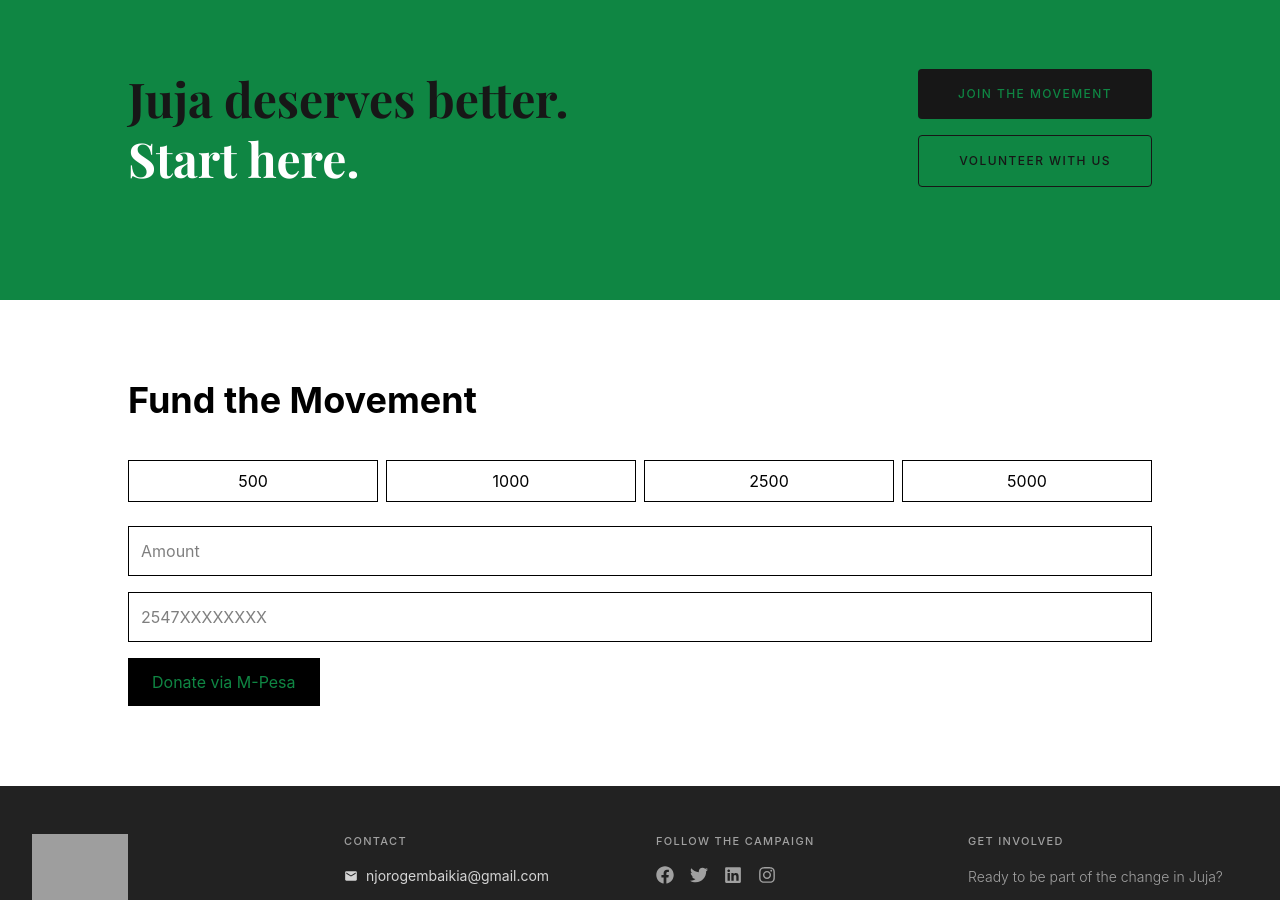
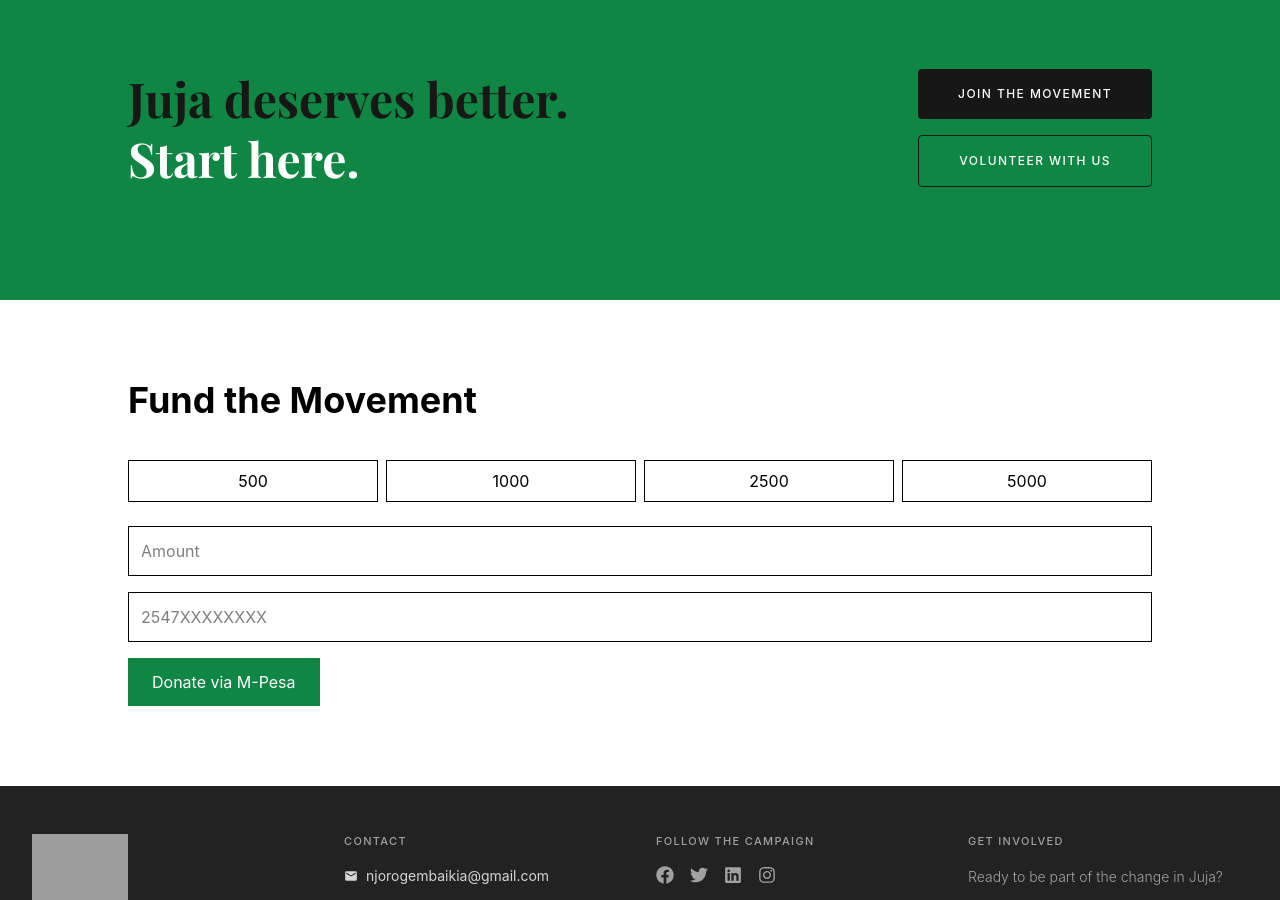
Before and after one commit to Blindtroop/mbaikia, a React (Vite) app: page / in a window 1280 px wide. Shown: the part 3280-4180 px from the top of the page. Built offline with nearby package versions, Linux system fonts and the light colour scheme; grey boxes are pictures that could not be loaded.

Commit message:
fixed colors

```diff
--- a/src/assets/components/donate/donate.jsx
+++ b/src/assets/components/donate/donate.jsx
@@ -77,7 +77,7 @@ export default function Donate() {
         <button
           onClick={donate}
           disabled={loading}
-          className="bg-black text-[#0F8643] px-6 py-3 cursor-pointer"
+          className="bg-[#0F8643] text-white px-6 py-3 cursor-pointer"
         >
           {loading ? "Sending..." : "Donate via M-Pesa"}
         </button>
--- a/src/assets/components/footer/footer.jsx
+++ b/src/assets/components/footer/footer.jsx
@@ -82,7 +82,7 @@ const Footer = ({ onContactOpen }) => {
             </p>
             <button
               onClick={onContactOpen}
-              className="border border-[#0F8643] cursor-pointer text-[#0F8643] text-[11px] font-medium tracking-[0.1em] uppercase px-5 py-2.5 rounded-sm hover:bg-[#0F8643] hover:text-neutral-900 transition"
+              className="border border-[#0F8643] cursor-pointer text-white text-[11px] font-medium tracking-[0.1em] uppercase px-5 py-2.5 rounded-sm hover:bg-[#0F8643] hover:text-neutral-900 transition"
             >
               Join the Movement
             </button>
--- a/src/assets/components/join/join.jsx
+++ b/src/assets/components/join/join.jsx
@@ -21,13 +21,13 @@ export default function Join({ onContactOpen }) {
         <div className="flex flex-col gap-4 items-start md:items-end flex-shrink-0">
           <button
             onClick={onContactOpen}
-            className="bg-neutral-900 text-[#0F8643] px-10 py-4 cursor-pointer text-[12px] font-medium tracking-[0.12em] uppercase rounded-sm hover:bg-neutral-800 transition w-full md:w-auto"
+            className="bg-neutral-900 text-white px-10 py-4 cursor-pointer text-[12px] font-medium tracking-[0.12em] uppercase rounded-sm hover:bg-neutral-800 transition w-full md:w-auto"
           >
             Join the Movement
           </button>
           <button
             onClick={onContactOpen}
-            className="bg-transparent border border-neutral-900 cursor-pointer text-neutral-900 px-10 py-4 text-[12px] font-medium tracking-[0.12em] uppercase rounded-sm hover:bg-neutral-900 hover:text-[#0F8643] transition w-full md:w-auto"
+            className="bg-transparent border border-neutral-900 cursor-pointer text-white px-10 py-4 text-[12px] font-medium tracking-[0.12em] uppercase rounded-sm hover:bg-neutral-900 hover:text-[#0F8643] transition w-full md:w-auto"
           >
             Volunteer with Us
           </button>
```
